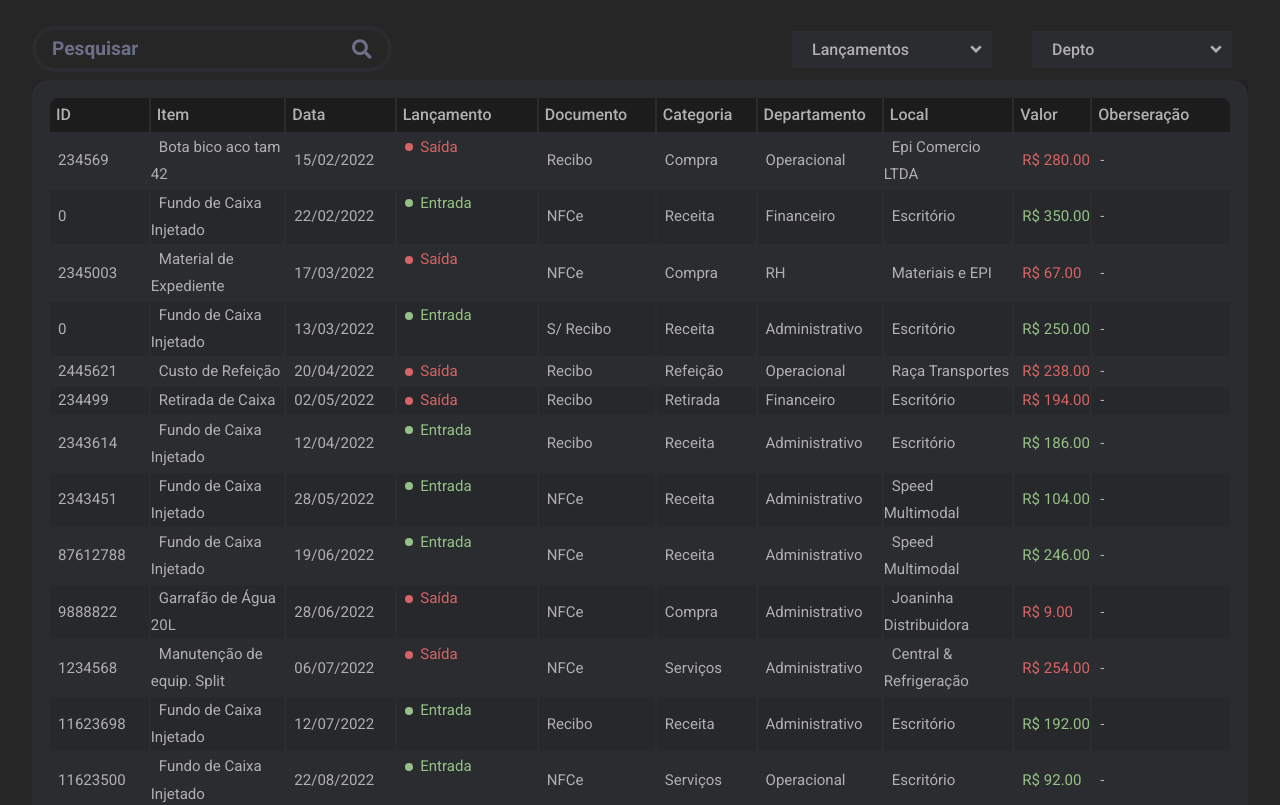
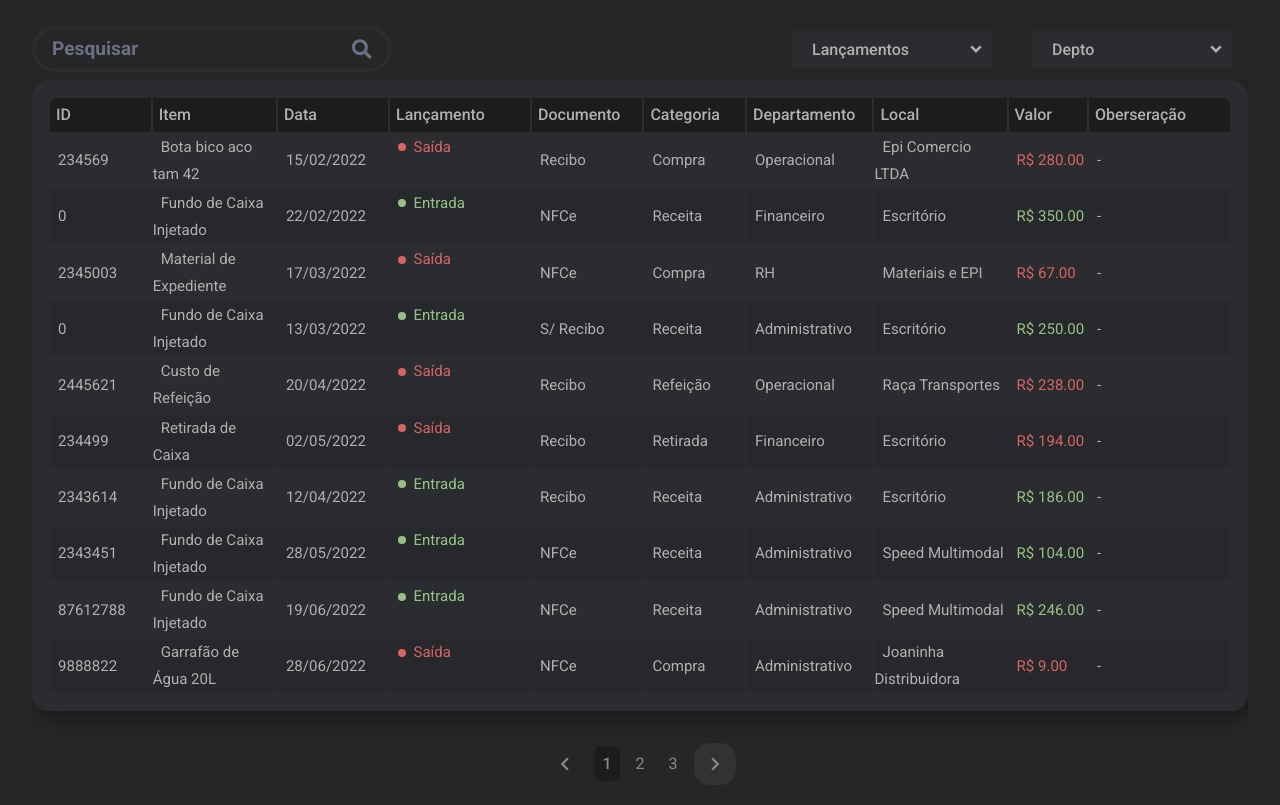
Before and after one commit to Fsouzza/chacal-servicev2, a React (Create React App) app: page / in a window 1280 px wide. Shown: the part 1560-2365 px from the top of the page. Built offline with nearby package versions, Linux system fonts and the light colour scheme.

Commit message:
criacao componente de paginacao

```diff
--- a/package.json
+++ b/package.json
@@ -10,14 +10,17 @@
     "@types/node": "^16.11.62",
     "@types/react": "^18.0.21",
     "@types/react-dom": "^18.0.6",
+    "@types/react-paginate": "^7.1.1",
     "chart.js": "^3.9.1",
     "config": "^3.3.8",
     "normalize.css": "^8.0.1",
+    "qs": "^6.11.0",
     "react": "^18.2.0",
     "react-chartjs-2": "^4.3.1",
     "react-countup": "^6.3.1",
     "react-dom": "^18.2.0",
     "react-icons": "^4.4.0",
+    "react-paginate": "^8.1.3",
     "react-router-dom": "^6.4.2",
     "react-scripts": "5.0.1",
     "typescript": "^4.8.4",
--- a/src/pages/fluxoCaixa/tabelaRegistro/index.tsx
+++ b/src/pages/fluxoCaixa/tabelaRegistro/index.tsx
@@ -2,7 +2,8 @@ import { Item } from '../../../types/item';
 import { formatDate } from '../../../helpers/dateFilter';
 import styles from './tabelaRegistro.module.scss';
 import { useEffect, useState } from 'react';
-
+import ReactPaginate from 'react-paginate';
+import { MdOutlineKeyboardArrowLeft, MdOutlineKeyboardArrowRight } from 'react-icons/md';
 
 type Props = {
   items: Item[],
@@ -12,6 +13,9 @@ type Props = {
 export const TabelaCaixa = (props: Props) => {
   const {items, busca} = props;
   const [lista, setLista] = useState(items);
+  const [pageNumber, setPageNumber] = useState(0);
+  const itemPerPage = 10;
+  const currentPages = pageNumber * itemPerPage;
   const colunas = [
     {
       label: 'ID'
@@ -62,6 +66,30 @@ export const TabelaCaixa = (props: Props) => {
     setLista(listaBusca);
   }, [items, busca]);
 
+  const displayTable = lista.slice(currentPages, currentPages + itemPerPage).map((item, index) => (
+    <tr key={index}>
+      <td>{item.id}</td>
+      <td>{item.item}</td>
+      <td>{formatDate(item.date)}</td>
+      <td className={item.lancamentos === 'Entrada' ? `${styles.valueGreen}` : `${styles.valueRed}`}>
+        <div className={item.lancamentos === 'Entrada' ? `${styles.txtGreen}` : `${styles.txtRed}`}></div>
+        {item.lancamentos}
+      </td>
+      <td>{item.tipo}</td>
+      <td>{item.categoria}</td>
+      <td>{item.departamento}</td>
+      <td>{item.local}</td>
+      <td className={item.lancamentos === 'Entrada' ? `${styles.valueGreen}` : `${styles.valueRed}`}>
+        R$ {item.valor.toFixed(2)}
+      </td>
+      <td>{item.obs}</td>
+    </tr>
+  ));
+
+  const pageCount = Math.ceil(lista.length / itemPerPage);
+  const changePage = (event: { selected: number; }) => {
+    setPageNumber(event.selected);
+  };
 
   return(
     <section className={styles.secao}>
@@ -74,27 +102,21 @@ export const TabelaCaixa = (props: Props) => {
           </tr>
         </thead>
         <tbody>
-          {lista && lista.length > 0 ? lista.map((item, index) => (
-            <tr key={index}>
-              <td>{item.id}</td>
-              <td>{item.item}</td>
-              <td>{formatDate(item.date)}</td>
-              <td className={item.lancamentos === 'Entrada' ? `${styles.valueGreen}` : `${styles.valueRed}`}>
-                <div className={item.lancamentos === 'Entrada' ? `${styles.txtGreen}` : `${styles.txtRed}`}></div>
-                {item.lancamentos}
-              </td>
-              <td>{item.tipo}</td>
-              <td>{item.categoria}</td>
-              <td>{item.departamento}</td>
-              <td>{item.local}</td>
-              <td className={item.lancamentos === 'Entrada' ? `${styles.valueGreen}` : `${styles.valueRed}`}>
-                R$ {item.valor.toFixed(2)}
-              </td>
-              <td>{item.obs}</td>
-            </tr>
-          )) : 'loading...'}
+          {displayTable}
         </tbody>
       </table>
+      <ReactPaginate
+        previousLabel={<MdOutlineKeyboardArrowLeft size={26} />}
+        nextLabel={<MdOutlineKeyboardArrowRight size={26} />}
+        pageCount={pageCount}
+        onPageChange={changePage}
+        containerClassName={`${styles.pagination}`}
+        previousLinkClassName={`${styles.pagination__bttns}`}
+        nextLinkClassName={`${styles.pagination__bttns}`}
+        disabledClassName={`${styles.pagination__disabled}`}
+        activeClassName={`${styles.pagination__active}`}
+        pageLinkClassName={`${styles.pagination__link}`}
+      />
     </section>
   );
 };
--- a/src/pages/fluxoCaixa/tabelaRegistro/tabelaRegistro.module.scss
+++ b/src/pages/fluxoCaixa/tabelaRegistro/tabelaRegistro.module.scss
@@ -81,3 +81,48 @@
 .valueRed{
   color: #d66464;
 }
+
+.pagination{
+  align-items: center;
+  color: $cor-cinza;
+  display: flex;
+  font-size: 1em;
+  gap: .5em;
+  justify-content: center;
+  margin: 2em 0;
+  &__bttns{
+    background-color: #323232;
+    border-radius: 1em;
+    cursor: pointer;
+    display: flex;
+    padding: .5em;
+    transition: all .5s;
+    &:hover{
+      background-color: $cor-secundaria;
+    }
+  }
+  &__link{
+    cursor: pointer;
+    padding: .5em;
+    &:hover{
+      background-color: $cor-card;
+      border-radius: .5em;
+    }
+  }
+  &__disabled{
+    a{
+      background-color: $cor-principal;
+      &:hover{
+        background-color: $cor-principal;
+      }
+    }
+  }
+  &__active{
+   a{
+    background-color: $cor-preta;
+    border-radius: .5em;
+    font-weight: 500;
+    padding: .5em;
+   }
+  }
+}
```
Also changed, not shown: 1 other file (tests, documents, lock files or other folders).
